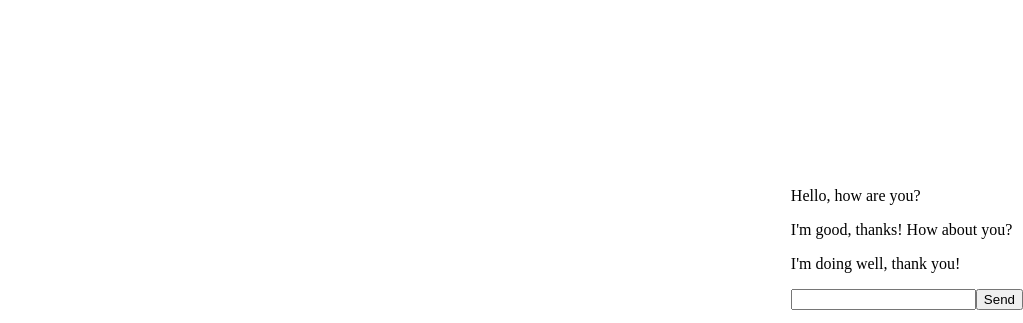
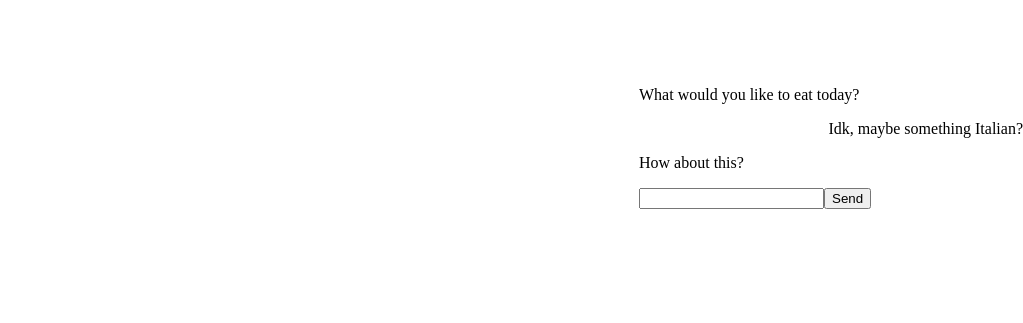
Before and after one commit to CSC-4350-SP2024/ByteSizeBrunchers, a Next.js app in the folder flavorfeed/: page /chat in a window 1280 px wide. Shown: the part 490-813 px from the top of the page, without its empty margins (257-1280 px from the left). Built offline with nearby package versions, Linux system fonts and the light colour scheme.

Commit message:
update to chatpage

```diff
--- /dev/null
+++ b/flavorfeed/pages/chat/ChatContainer.js
@@ -0,0 +1,36 @@
+import { useState } from 'react';
+
+export default function ChatContainer({ chatLogs, setChatLogs }) {
+  const [message, setMessage] = useState('');
+
+  const sendMessage = async () => {
+    const response = await fetch('/api/send_message', {
+      method: 'POST',
+      headers: { 'Content-Type': 'application/json' },
+      body: JSON.stringify({ username: 'user', message }),
+    });
+
+    const data = await response.json();
+    setChatLogs([...chatLogs, data]);
+    setMessage('');
+  };
+
+  return (
+    <div id="chat-container" style={{position: 'fixed', bottom: '0', right: '0', width: '30vw', height: '30vh', zIndex: 1000}}>
+      {chatLogs.map((log, index) => (
+        <div key={index} style={{textAlign: log.username === 'user' ? 'right' : 'left'}}>
+          <p>{log.message}</p>
+        </div>
+      ))}
+
+        <div id="message-input">
+        <input
+          type="text"
+          value={message}
+          onChange={e => setMessage(e.target.value)}
+        />
+        <button onClick={sendMessage}>Send</button>
+      </div>
+    </div>
+  );
+}
--- a/flavorfeed/pages/chat/index.js
+++ b/flavorfeed/pages/chat/index.js
@@ -1,28 +1,16 @@
 import styles from '../../styles/Home.module.css';
 import { useEffect, useState } from 'react';
-import Card from './card';
+import Card from './Card';
+import ChatContainer from './ChatContainer';
 
 export default function Home() {
   const [chatLogs, setChatLogs] = useState([]);
-  const [message, setMessage] = useState('');
 
   useEffect(() => {
     fetch('/chat.json')
         .then(response => response.json())
         .then(setChatLogs);
     }, []);
-
-  const sendMessage = async () => {
-    const response = await fetch('/api/send_message', {
-      method: 'POST',
-      headers: { 'Content-Type': 'application/json' },
-      body: JSON.stringify({ username: 'user', message }),
-    });
-
-    const data = await response.json();
-    setChatLogs([...chatLogs, data]);
-    setMessage('');
-  };
 
   return (
     <div className={styles.container}>
@@ -31,22 +19,7 @@ export default function Home() {
         <Card />
       </div>
 
-      <div id="chat-container" style={{position: 'fixed', bottom: '0', right: '0'}}>
-        {chatLogs.map((log, index) => (
-          <div key={index} className={log.username === 'user' ? 'user-message' : 'system-message'}>
-            <p>{log.message}</p>
-          </div>
-        ))}
-
-        <div id="message-input">
-          <input
-            type="text"
-            value={message}
-            onChange={e => setMessage(e.target.value)}
-          />
-          <button onClick={sendMessage}>Send</button>
-        </div>
-      </div>
+      <ChatContainer chatLogs={chatLogs} setChatLogs={setChatLogs} />
     </div>
   );
 }
--- a/flavorfeed/public/chat.json
+++ b/flavorfeed/public/chat.json
@@ -1,17 +1,17 @@
 [
   {
-    "username": "user",
-    "message": "Hello, how are you?",
+    "username": "system",
+    "message": "What would you like to eat today?",
     "timestamp": "2022-03-01T12:00:00Z"
   },
   {
-    "username": "system",
-    "message": "I'm good, thanks! How about you?",
+    "username": "user",
+    "message": "Idk, maybe something Italian?",
     "timestamp": "2022-03-01T12:01:00Z"
   },
   {
-    "username": "user",
-    "message": "I'm doing well, thank you!",
+    "username": "system",
+    "message": "How about this?",
     "timestamp": "2022-03-01T12:02:00Z"
   }
 ]
```
Also changed, not shown: flavorfeed/pages/chat/Card.js (renamed from flavorfeed/pages/chat/card.js), 1 other file (tests, documents, lock files or other folders).
